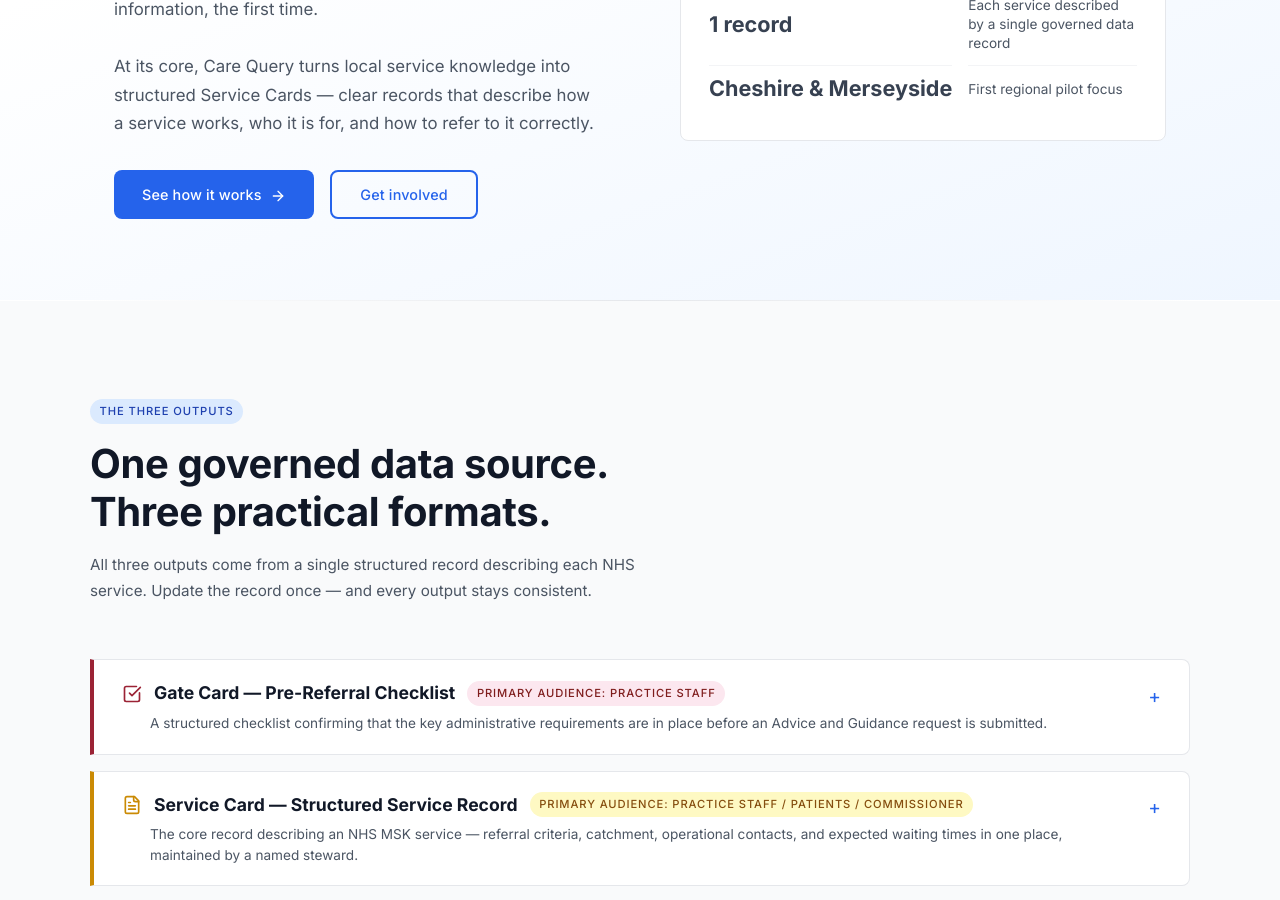
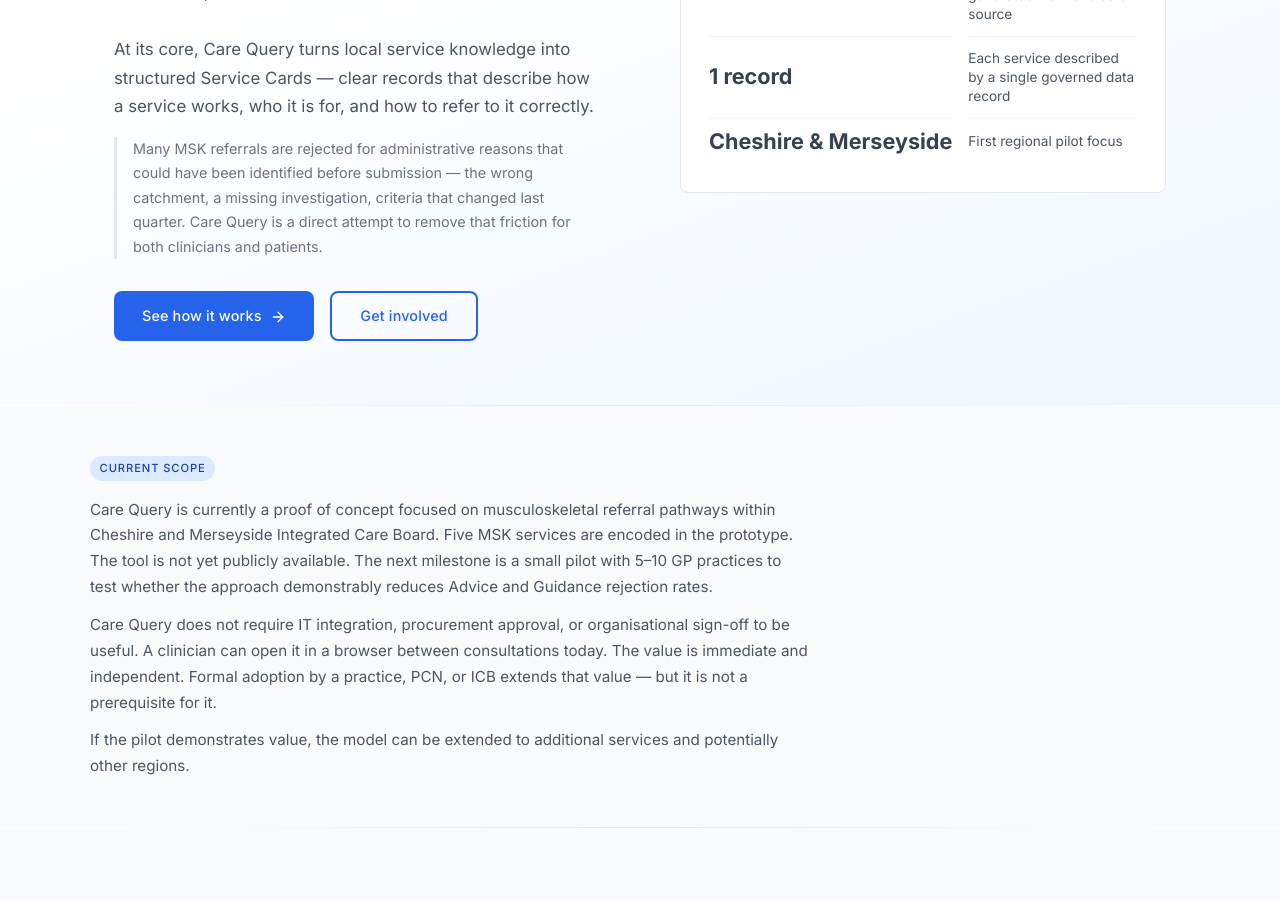
Before and after one commit to IntellTechSolutions/carequery-live-final, a React (Vite) app: page / in a window 1280 px wide. Shown: the part 500-1400 px from the top of the page. Built offline with nearby package versions, Linux system fonts and the light colour scheme.

Commit message:
Update App.jsx

```diff
--- a/src/App.jsx
+++ b/src/App.jsx
@@ -136,10 +136,13 @@
                 NHS MSK Referrals.<br />
                 <em style={{ color: '#2563eb' }}>Done right, first time.</em>
               </h1>
-              <p className="body-text" style={{ fontSize: '1.05rem', lineHeight: 1.7, color: '#4b5563', marginBottom: '2rem', fontWeight: 400 }}>
+              <p className="body-text" style={{ fontSize: '1.05rem', lineHeight: 1.7, color: '#4b5563', marginBottom: '1rem', fontWeight: 400 }}>
                 Care Query brings accurate, up-to-date information about local NHS MSK services into one place — helping clinicians send the right referral to the right service with the right information, the first time.
                 <br /><br />
                 At its core, Care Query turns local service knowledge into structured Service Cards — clear records that describe how a service works, who it is for, and how to refer to it correctly.
+              </p>
+              <p className="body-text" style={{ fontSize: '0.9rem', lineHeight: 1.7, color: '#6b7280', marginBottom: '2rem', fontWeight: 400, borderLeft: '3px solid #e5e7eb', paddingLeft: '1rem' }}>
+                Many MSK referrals are rejected for administrative reasons that could have been identified before submission — the wrong catchment, a missing investigation, criteria that changed last quarter. Care Query is a direct attempt to remove that friction for both clinicians and patients.
               </p>
               <div style={{ display: 'flex', gap: '1rem', flexWrap: 'wrap' }}>
                 <button className="btn-primary" onClick={() => scrollToSection('what-it-does')}>
@@ -176,6 +179,26 @@
 
       <div className="divider" style={{ maxWidth: '1100px' }} />
 
+      {/* Current Scope */}
+      <section style={{ padding: '3rem 1.5rem', background: '#f9fafb' }}>
+        <div style={{ maxWidth: '1100px', margin: '0 auto' }}>
+          <div style={{ maxWidth: '720px' }}>
+            <span className="tag tag-blue" style={{ marginBottom: '1rem', display: 'inline-block' }}>Current Scope</span>
+            <p className="body-text" style={{ fontSize: '0.95rem', lineHeight: 1.7, color: '#4b5563', fontWeight: 400, marginBottom: '0.75rem' }}>
+              Care Query is currently a proof of concept focused on musculoskeletal referral pathways within Cheshire and Merseyside Integrated Care Board. Five MSK services are encoded in the prototype. The tool is not yet publicly available. The next milestone is a small pilot with 5–10 GP practices to test whether the approach demonstrably reduces Advice and Guidance rejection rates.
+            </p>
+            <p className="body-text" style={{ fontSize: '0.95rem', lineHeight: 1.7, color: '#4b5563', fontWeight: 400, marginBottom: '0.75rem' }}>
+              Care Query does not require IT integration, procurement approval, or organisational sign-off to be useful. A clinician can open it in a browser between consultations today. The value is immediate and independent. Formal adoption by a practice, PCN, or ICB extends that value — but it is not a prerequisite for it.
+            </p>
+            <p className="body-text" style={{ fontSize: '0.95rem', lineHeight: 1.7, color: '#4b5563', fontWeight: 400 }}>
+              If the pilot demonstrates value, the model can be extended to additional services and potentially other regions.
+            </p>
+          </div>
+        </div>
+      </section>
+
+      <div className="divider" style={{ maxWidth: '1100px', margin: '0 auto' }} />
+
       {/* What It Does */}
       <section id="what-it-does" style={{ padding: '6rem 1.5rem', background: '#f9fafb' }}>
         <div style={{ maxWidth: '1100px', margin: '0 auto' }}>
@@ -193,51 +216,6 @@
           {/* Expandable output cards */}
           {[
             {
-              icon: <CheckSquare size={20} color="#9b2335" />,
-              title: 'Gate Card — Pre-Referral Checklist',
-              tagClass: 'tag-burgundy',
-              tagLabel: 'Primary audience: practice staff',
-              borderColor: '#9b2335',
-              summary: 'A structured checklist confirming that the key administrative requirements are in place before an Advice and Guidance request is submitted.',
-              detail: (
-                <>
-                  <p className="body-text" style={{ fontSize: '0.9rem', lineHeight: 1.7, color: '#4b5563', fontWeight: 400, marginBottom: '1.25rem' }}>
-                    Gates are tri-state: confirmed, not applicable, or flagged. Completion generates a
-                    clipboard-ready administrative summary using SaMD-neutral language — the clinician
-                    decides, the software records.
-                  </p>
-                  {/* Live example from WINFCP */}
-                  <div style={{ background: '#f9fafb', border: '1px solid #e5e7eb', borderRadius: '8px', padding: '1.25rem', marginBottom: '1.25rem' }}>
-                    <div className="body-text" style={{ fontSize: '0.68rem', fontWeight: 600, letterSpacing: '0.1em', textTransform: 'uppercase', color: '#9ca3af', marginBottom: '0.75rem' }}>
-                      Example — WIN PCN FCP Service (WINFCP)
-                    </div>
-                    {[
-                      'Patient is aged 18 or over',
-                      'Patient is registered with a WIN PCN GP practice',
-                      'Patient has an MSK condition as the primary presenting problem',
-                      'Presentation is appropriate for FCP scope: soft tissue, spinal pain, arthritis, nerve symptoms, or post-surgical MSK review',
-                      'Patient does NOT have a primary diagnosis of persistent chronic pain (&gt;3 months) — if so, consider WIN PCN Pain Service instead',
-                    ].map((gate, i) => (
-                      <div key={i} style={{ display: 'flex', gap: '0.75rem', alignItems: 'flex-start', padding: '0.4rem 0', borderBottom: i < 4 ? '1px solid #f3f4f6' : 'none' }}>
-                        <div style={{ width: '16px', height: '16px', border: '2px solid #9b2335', borderRadius: '4px', flexShrink: 0, marginTop: '0.15rem' }} />
-                        <span className="body-text" style={{ fontSize: '0.82rem', color: '#4b5563', fontWeight: 400, lineHeight: 1.5 }} dangerouslySetInnerHTML={{ __html: gate }} />
-                      </div>
-                    ))}
-                    <div style={{ marginTop: '0.75rem', padding: '0.6rem 0.75rem', background: '#fce7ef', borderRadius: '6px' }}>
-                      <span className="body-text" style={{ fontSize: '0.78rem', color: '#7f1d1d', fontWeight: 500 }}>
-                        When all prerequisites are confirmed — a clipboard summary is generated for the A&G submission.
-                      </span>
-                    </div>
-                  </div>
-                  <div style={{ display: 'flex', gap: '0.5rem', flexWrap: 'wrap' }}>
-                    {['Hard gates', 'Soft gates', 'Red flag check', 'Clipboard summary'].map(t => (
-                      <span key={t} className="tech-pill">{t}</span>
-                    ))}
-                  </div>
-                </>
-              ),
-            },
-            {
               icon: <FileText size={20} color="#ca8a04" />,
               title: 'Service Card — Structured Service Record',
               tagClass: 'tag-amber',
@@ -251,6 +229,9 @@
                     to PUBLISHED by a verified steward before the record becomes visible in the tool.
                     An amber warning banner appears automatically if a record is approaching or past its
                     review date — stale-but-visible is better than hidden.
+                  </p>
+                  <p className="body-text" style={{ fontSize: '0.9rem', lineHeight: 1.7, color: '#4b5563', fontWeight: 400, marginBottom: '1.25rem' }}>
+                    The steward model is the answer to the most common failure mode of service registries: data that was accurate once and then quietly drifted. Every Service Card has a named steward — a specific person in the service responsible for verifying its contents on a defined review cycle. The steward's identity is part of the record because accountability and accuracy are the same thing.
                   </p>
 
                   {/* Demo service card — Warrington Falls Prevention */}
@@ -322,6 +303,50 @@
 
                   <div style={{ display: 'flex', gap: '0.5rem', flexWrap: 'wrap' }}>
                     {['Versioned JSON', 'Review metadata', 'Steward-governed', 'Stale warning system'].map(t => (
+                      <span key={t} className="tech-pill">{t}</span>
+                    ))}
+                  </div>
+                </>
+              ),
+            },
+            {
+              icon: <CheckSquare size={20} color="#9b2335" />,
+              title: 'Gate Card — Pre-Referral Checklist',
+              tagClass: 'tag-burgundy',
+              tagLabel: 'Primary audience: practice staff',
+              borderColor: '#9b2335',
+              summary: 'A structured checklist confirming that the key administrative requirements are in place before an Advice and Guidance request is submitted.',
+              detail: (
+                <>
+                  <p className="body-text" style={{ fontSize: '0.9rem', lineHeight: 1.7, color: '#4b5563', fontWeight: 400, marginBottom: '1.25rem' }}>
+                    Gates are tri-state: confirmed, not applicable, or flagged. Completion generates a
+                    clipboard-ready administrative summary — the clinician decides, the software records.
+                  </p>
+                  {/* Live example from WINFCP */}
+                  <div style={{ background: '#f9fafb', border: '1px solid #e5e7eb', borderRadius: '8px', padding: '1.25rem', marginBottom: '1.25rem' }}>
+                    <div className="body-text" style={{ fontSize: '0.68rem', fontWeight: 600, letterSpacing: '0.1em', textTransform: 'uppercase', color: '#9ca3af', marginBottom: '0.75rem' }}>
+                      Example — WIN PCN FCP Service (WINFCP)
+                    </div>
+                    {[
+                      'Patient is aged 18 or over',
+                      'Patient is registered with a WIN PCN GP practice',
+                      'Patient has an MSK condition as the primary presenting problem',
+                      'Presentation is appropriate for FCP scope: soft tissue, spinal pain, arthritis, nerve symptoms, or post-surgical MSK review',
+                      'Patient does NOT have a primary diagnosis of persistent chronic pain (&gt;3 months) — if so, consider WIN PCN Pain Service instead',
+                    ].map((gate, i) => (
+                      <div key={i} style={{ display: 'flex', gap: '0.75rem', alignItems: 'flex-start', padding: '0.4rem 0', borderBottom: i < 4 ? '1px solid #f3f4f6' : 'none' }}>
+                        <div style={{ width: '16px', height: '16px', border: '2px solid #9b2335', borderRadius: '4px', flexShrink: 0, marginTop: '0.15rem' }} />
+                        <span className="body-text" style={{ fontSize: '0.82rem', color: '#4b5563', fontWeight: 400, lineHeight: 1.5 }} dangerouslySetInnerHTML={{ __html: gate }} />
+                      </div>
+                    ))}
+                    <div style={{ marginTop: '0.75rem', padding: '0.6rem 0.75rem', background: '#fce7ef', borderRadius: '6px' }}>
+                      <span className="body-text" style={{ fontSize: '0.78rem', color: '#7f1d1d', fontWeight: 500 }}>
+                        When all prerequisites are confirmed — a clipboard summary is generated for the A&G submission.
+                      </span>
+                    </div>
+                  </div>
+                  <div style={{ display: 'flex', gap: '0.5rem', flexWrap: 'wrap' }}>
+                    {['Hard gates', 'Soft gates', 'Red flag check', 'Clipboard summary'].map(t => (
                       <span key={t} className="tech-pill">{t}</span>
                     ))}
                   </div>
@@ -512,7 +537,7 @@
             </p>
           </div>
 
-          <div className="two-col" style={{ display: 'grid', gridTemplateColumns: '1fr 1fr', gap: '2rem', marginBottom: '3rem' }}>
+          <div className="three-col" style={{ display: 'grid', gridTemplateColumns: '1fr 1fr 1fr', gap: '2rem', marginBottom: '1.5rem' }}>
             {[
               {
                 title: 'Clinical Contributors',
@@ -524,6 +549,11 @@
                 desc: 'We are looking for 5–10 GP practices in Cheshire and Merseyside to use the tool in a real referral workflow. The goal is simple: measure whether it reduces A&G rejection rate.',
                 tag: 'GP Practice Managers · PCN Clinical Directors',
               },
+              {
+                title: 'Service Owners and Clinical Leads',
+                desc: 'An accurate Service Card means fewer inappropriate referrals reaching your service, fewer admin queries, and a description you control — not one that lives in an out-of-date document. You also get a direct channel to update it.',
+                tag: 'Service managers · Clinical leads · MSK service administrators',
+              },
             ].map((item, i) => (
               <div key={i} className="card" style={{ padding: '1.75rem' }}>
                 <h3 className="heading" style={{ fontSize: '1.2rem', color: '#111827', marginBottom: '0.5rem', letterSpacing: '-0.01em' }}>{item.title}</h3>
@@ -532,6 +562,10 @@
               </div>
             ))}
           </div>
+
+          <p className="body-text" style={{ fontSize: '0.95rem', lineHeight: 1.7, color: '#4b5563', fontWeight: 400, maxWidth: '640px', marginBottom: '3rem' }}>
+            Each Service Card added to Care Query increases its value for every clinician who uses it. The growth of the system depends on service owners and clinical teams contributing their operational knowledge — not as a favour to the project, but because accurate representation of their service is in their direct interest.
+          </p>
 
           <div className="card" style={{ padding: '1.75rem', maxWidth: '560px' }}>
             <h3 className="heading" style={{ fontSize: '1.1rem', color: '#111827', marginBottom: '0.5rem' }}>Stay informed</h3>
```
